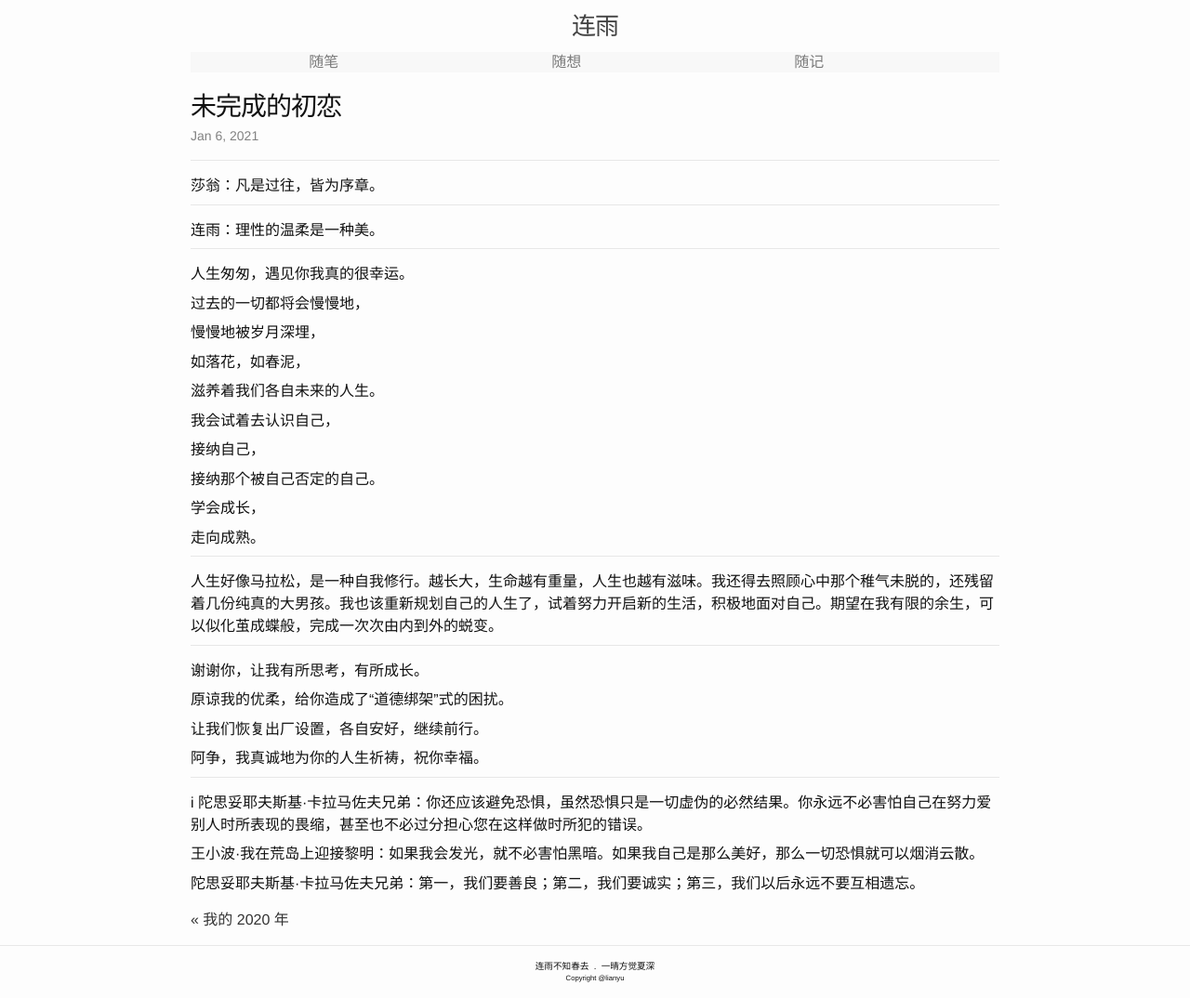
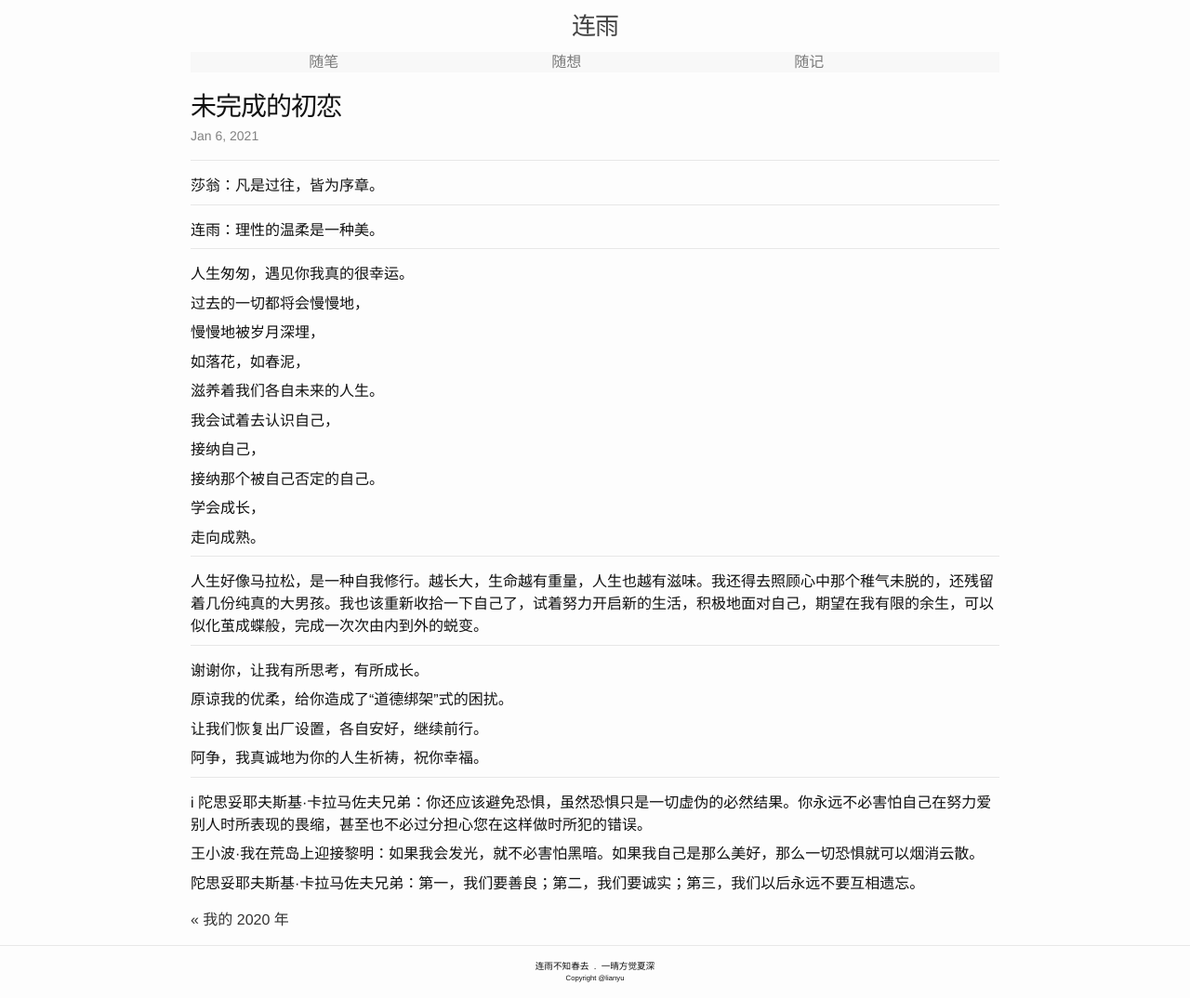
Before and after one commit to lianyu1115/lianyu, a Jekyll site: the page built from _journals/2021-01-06-未完成的初恋.md, in a window 1280 px wide. Shown: the whole page at 93% size. Built offline with Jekyll 4.4.1, drawn with Linux system fonts in a browser that asks for light colours.

Commit message:
Update 2021-01-06-未完成的初恋.md

```diff
--- a/_journals/2021-01-06-未完成的初恋.md
+++ b/_journals/2021-01-06-未完成的初恋.md
@@ -37,7 +37,7 @@ tags: ''
 
 - - -
 
-人生好像马拉松，是一种自我修行。越长大，生命越有重量，人生也越有滋味。我还得去照顾心中那个稚气未脱的，还残留着几份纯真的大男孩。我也该重新规划自己的人生了，试着努力开启新的生活，积极地面对自己。期望在我有限的余生，可以似化茧成蝶般，完成一次次由内到外的蜕变。
+人生好像马拉松，是一种自我修行。越长大，生命越有重量，人生也越有滋味。我还得去照顾心中那个稚气未脱的，还残留着几份纯真的大男孩。我也该重新收拾一下自己了，试着努力开启新的生活，积极地面对自己，期望在我有限的余生，可以似化茧成蝶般，完成一次次由内到外的蜕变。
 
 - - -
 
```
